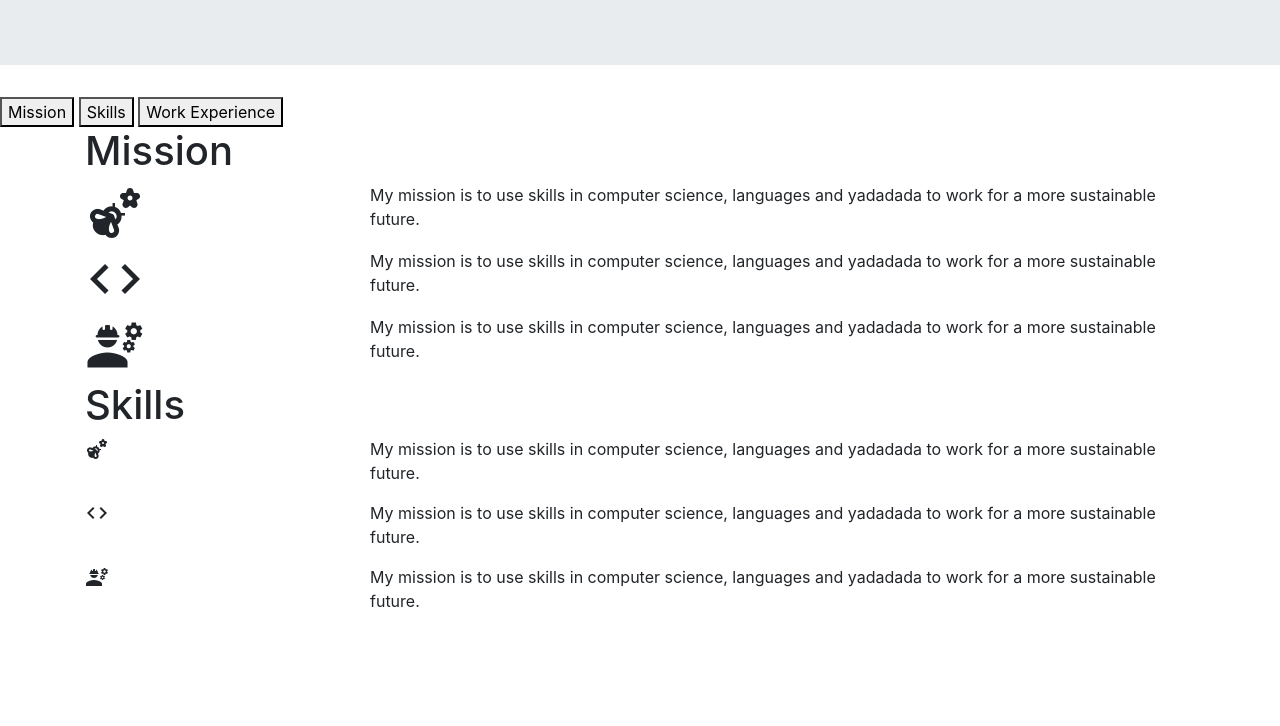
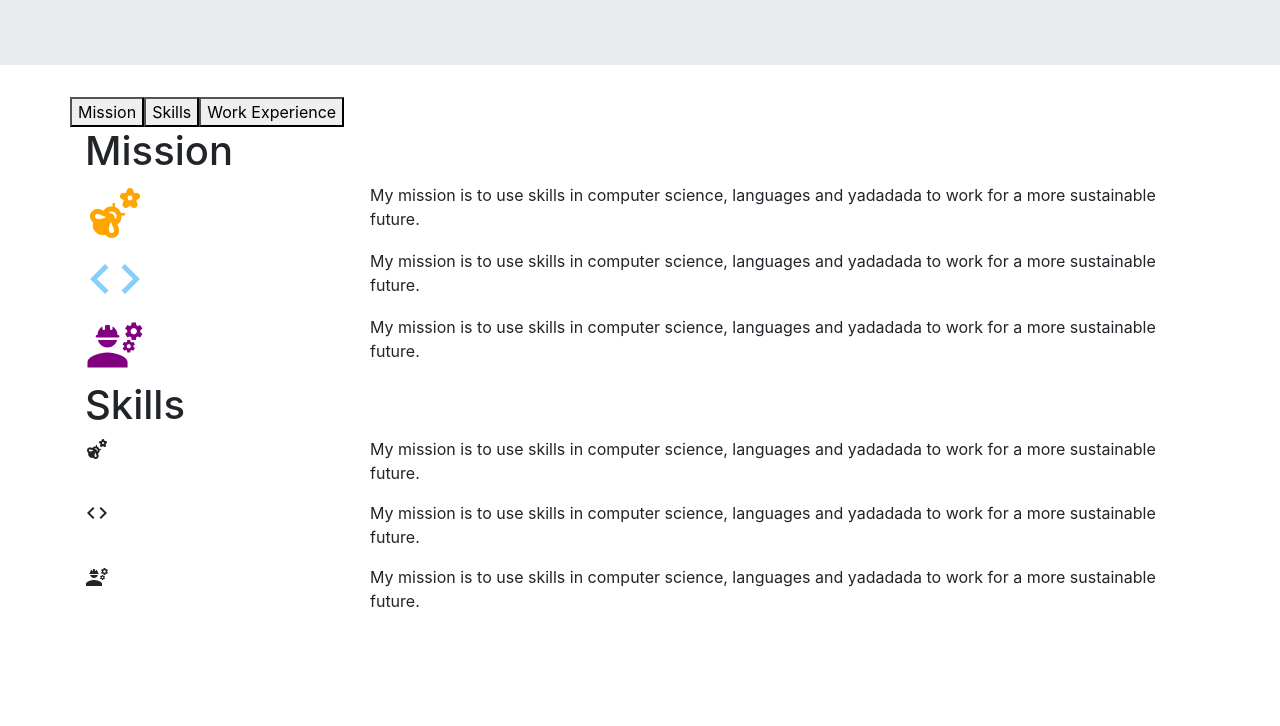
Before and after one commit to ybuchi/Bootstrap-Portfolio, a plain HTML site: page index.html in a window 1280 px wide. Shown: the part 634-1360 px from the top of the page. Drawn offline with nearby package versions, Linux system fonts and the light colour scheme.

Commit message:
Finally added some color to the page

```diff
--- a/Assets/css/style.css
+++ b/Assets/css/style.css
@@ -180,3 +180,13 @@ a {
     width: 50%;
 }
 .material-icons.md-60 { font-size: 60px; }
+
+#emoji_nature{
+    color: orange;
+}
+#emoji_code{
+    color: lightskyblue;
+}
+#emoji_engineering{
+    color: purple
+}
--- a/index.html
+++ b/index.html
@@ -83,9 +83,13 @@
 
     <!-- Buttons to navigate content below -->
     <!-- TO DO: Make sure to hook these up to the right parts of the apge -->
-    <button>Mission</button>
-    <button>Skills</button>
-    <button>Work Experience</button>
+    <div class="container">
+      <div class="row fade-in-text">
+        <button>Mission</button>
+        <button>Skills</button>
+        <button>Work Experience</button>
+      </div>
+    </div>
 
 
 <!--MISSION CONTAINER-->
@@ -97,7 +101,7 @@
         </div>
         <div class='row fade-in-text'>
           <div class="col-md-3">
-            <span class='material-icons md-60'>emoji_nature</span>
+            <span class='material-icons md-60' id="emoji_nature">emoji_nature</span>
           </div>
           <div class='col-md-9'>
             <p>My mission is to use skills in computer science, languages and yadadada to work for a more sustainable future.</p>
@@ -105,7 +109,7 @@
         </div>
         <div class='row fade-in-text'>
           <div class='col-md-3'>
-            <span class='material-icons md-60'>code</span>
+            <span class='material-icons md-60' id="emoji_code">code</span>
           </div>
           <div class='col-md-9'>
               <p>My mission is to use skills in computer science, languages and yadadada to work for a more sustainable future.</p>
@@ -113,7 +117,7 @@
         </div>
         <div class='row fade-in-text'>
             <div class='col-md-3'>
-              <span class='material-icons md-60'>engineering</span>
+              <span class='material-icons md-60' id="emoji_engineering">engineering</span>
             </div>
             <div class='col-md-9'>
                 <p>My mission is to use skills in computer science, languages and yadadada to work for a more sustainable future.</p>
@@ -162,7 +166,7 @@
           <div class='col-md-12'>
           <article>
             <h1>Resume</h1>
-            <p>Data Analyst - Business Intelligence, ITHAKA, New York, NY, US 				               January 2020 – July 2021
+            <pre>Data Analyst - Business Intelligence, ITHAKA, New York, NY, US 				               January 2020 – July 2021
                 •	Led data consultations with multiple internal stakeholders including the marketing, finance and outreach departments to empower them with self-serve data solutions and key business insights
                 •	Engineered and automated analytical and financial reports and dashboards using SQL, Tableau and other business tools and trained stakeholders to use them to make data-driven decisions to answer key business questions
                 •	Wrote, updated and reviewed meeting notes, team documentation and organizational resources to continuously improve communication workflows and best practices
@@ -186,7 +190,7 @@
                 French Research Assistant, Colby College, Waterville, ME, US                                                               September 2013 – May 2017
                 •	Co-authored an article « La loi du genre: le procès de l’hermaphrodite en france de l’antiquité au XVIII e siècle » with Professor Valérie Dionne
                 •	Edited and prepared for publication 20 research articles submitted by university professors, published in the 2017 anthology Women in French Studies
-                </p>
+                </pre>
             </div>
           </article>
         </div>
```
